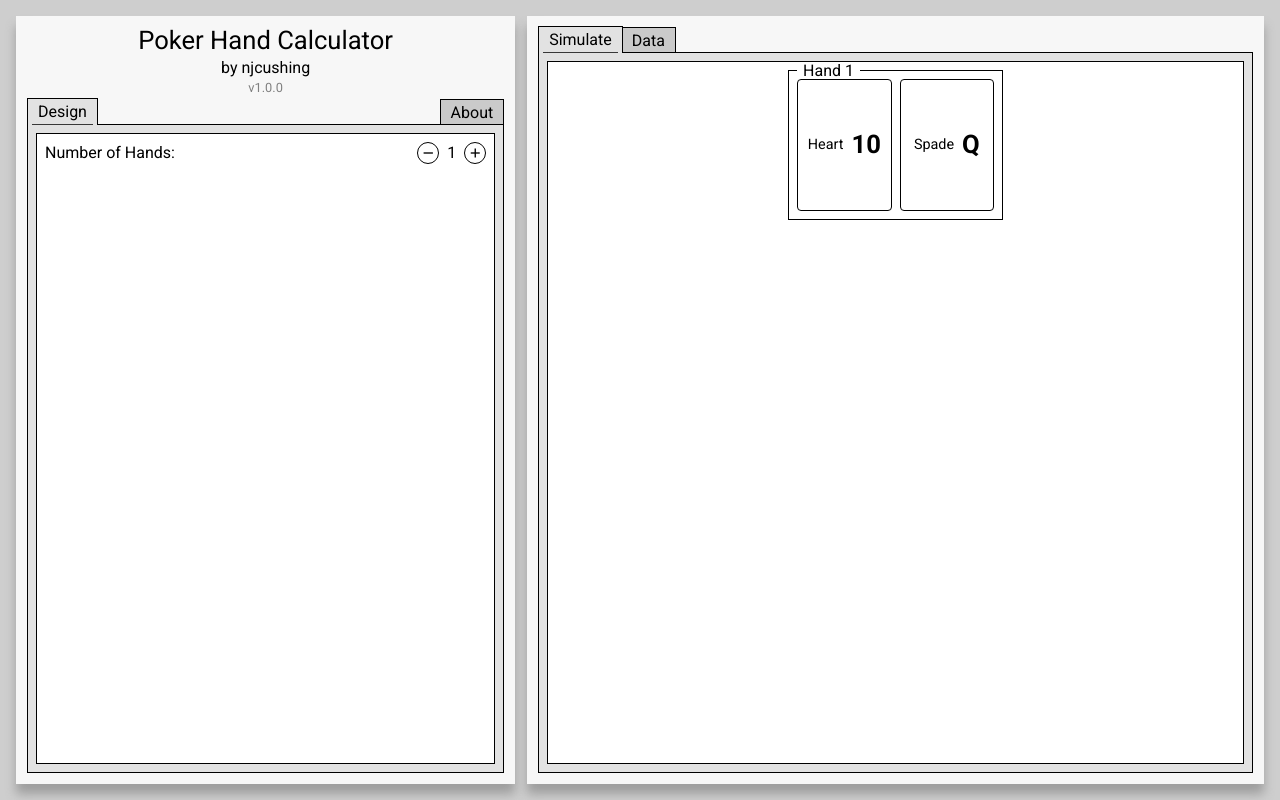
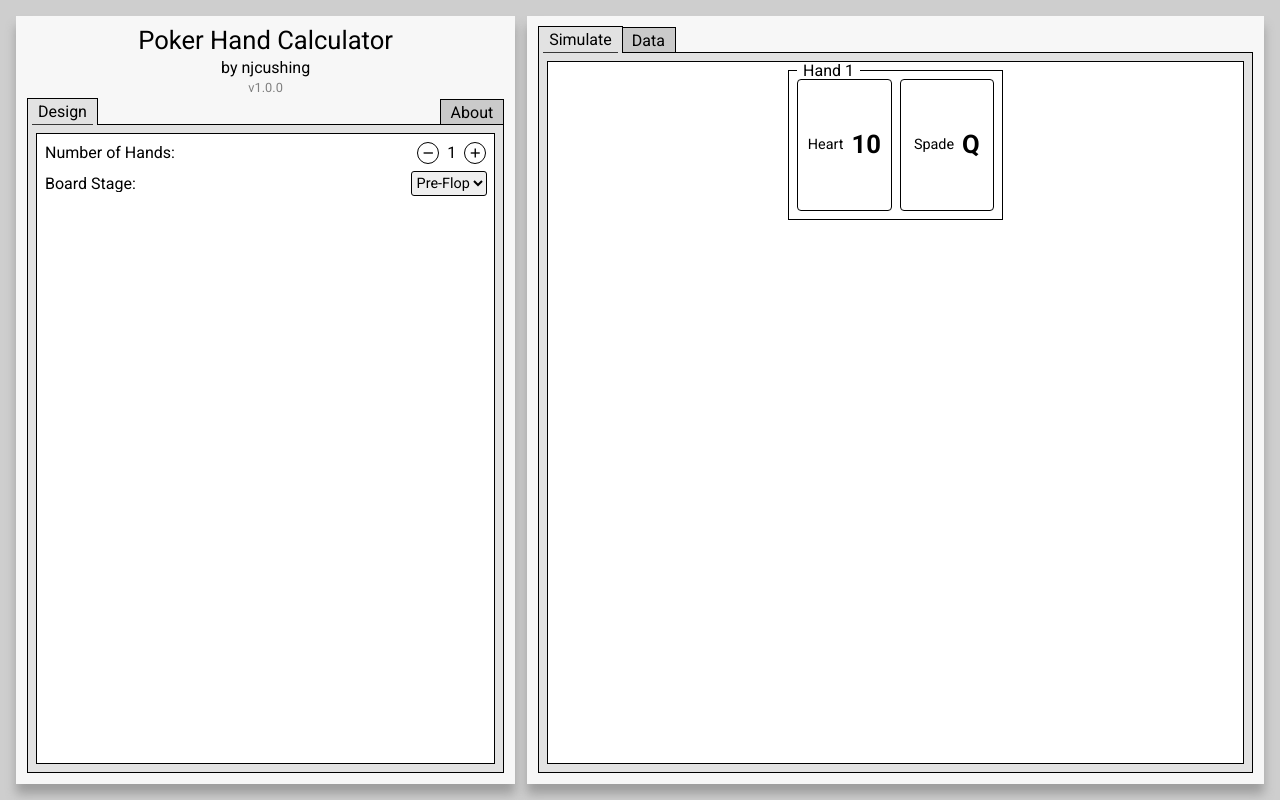
Before and after one commit to njcushing/poker-hand-calculator, a React (Vite) app: page / in a window 1280 px wide. Built offline with nearby package versions, Linux system fonts and the light colour scheme.

Commit message:
Display BoardStage field in Design tab

```diff
--- a/src/features/Design/index.module.css
+++ b/src/features/Design/index.module.css
@@ -2,6 +2,7 @@
     display: flex;
     flex-direction: column;
     justify-content: start;
+    gap: 8px;
 
     overflow-y: auto;
 
--- a/src/features/Design/index.tsx
+++ b/src/features/Design/index.tsx
@@ -1,10 +1,12 @@
 import { NumberOfHands } from "./fields/NumberOfHands";
+import { BoardStage } from "./fields/BoardStage";
 import styles from "./index.module.css";
 
 export function Design() {
     return (
         <div className={styles["design"]}>
             <NumberOfHands />
+            <BoardStage />
         </div>
     );
 }
```
